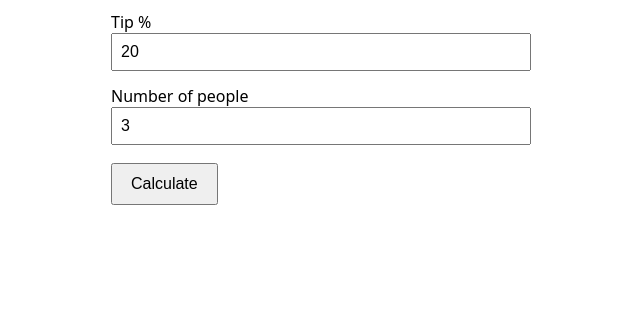
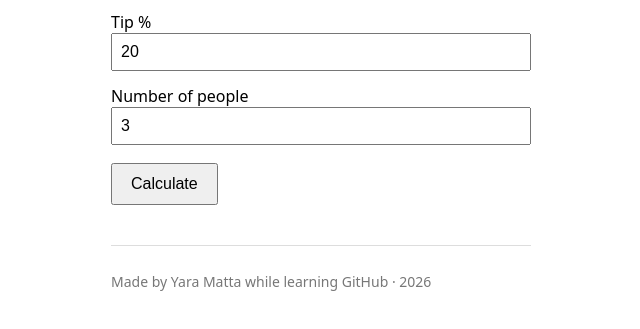
Before and after one commit to mattayara/tip-calculator, a plain HTML site: page index.html in a window 1280 px wide. Shown: the part 167-496 px from the top of the page, without its empty margins (319-959 px from the left). Drawn offline with Linux system fonts and the light colour scheme.

Commit message:
Add footer with author information to index.html

```diff
--- a/index.html
+++ b/index.html
@@ -10,6 +10,7 @@
     input { width: 100%; padding: 8px; font-size: 16px; box-sizing: border-box; }
     button { margin-top: 18px; padding: 10px 18px; font-size: 16px; cursor: pointer; }
     #result { margin-top: 18px; font-size: 18px; font-weight: bold; }
+    footer { margin-top: 40px; padding-top: 12px; border-top: 1px solid #ddd; color: #777; font-size: 14px; }
   </style>
 </head>
 <body>
@@ -30,6 +31,10 @@
   <button onclick="showResult()">Calculate</button>
   <p id="result"></p>
 
+  <footer>
+    <p>Made by Yara Matta while learning GitHub · 2026</p>
+  </footer>
+
   <script src="calc.js"></script>
   <script>
     function showResult() {
```
